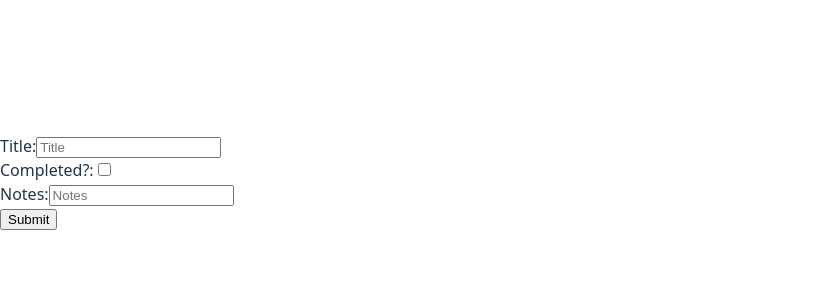
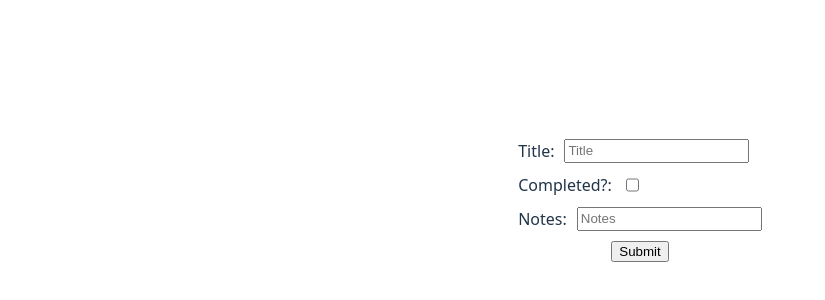
Before and after one commit to irickc/csci-380-final-project, a React (Vite) app: page /posts/create in a window 1280 px wide. Shown: the part 218-518 px from the top of the page, without its empty margins (0-825 px from the left). Built offline with nearby package versions, Linux system fonts and the light colour scheme.

Commit message:
finish phase 1

```diff
--- a/package.json
+++ b/package.json
@@ -10,6 +10,8 @@
     "preview": "vite preview"
   },
   "dependencies": {
+    "@hapi/hapi": "^21.4.0",
+    "axios": "^1.8.4",
     "react": "^19.0.0",
     "react-dom": "^19.0.0",
     "react-router": "^7.5.1"
--- a/src/home/Home.css
+++ b/src/home/Home.css
@@ -7,3 +7,66 @@
     width: 100vw;
     gap: 10px;
 }
+
+.task-container {
+    display: flex;
+    flex-direction: column;
+    align-items: center;
+    justify-content: center;
+    padding: 10px;
+}
+
+.list-container {
+    display: flex;
+    flex-direction: column;
+    align-items: center;
+    justify-content: center;
+    padding: 10px;
+    width: 100vw;
+}
+
+.task-card {
+    display: flex;
+    align-items: center;
+    flex-direction: column;
+    padding: 20px;
+    border: 1px solid white;
+    border-radius: 8px;
+    background-color: #313131;
+    width: 20%;
+}
+
+.task-header {
+    display: flex;
+    flex-direction: row;
+    align-items: center;
+    gap: 20px;
+    cursor: pointer;
+}
+
+.form-container {
+    display: flex;
+    flex-direction: column;
+    align-items: center;
+    justify-content: center;
+    padding: 10px;
+    height: 100vh;
+}
+
+.task-form {
+    display: flex;
+    flex-direction: column;
+    place-items: center;
+    gap: 10px;
+}
+
+.form-row {
+    display: flex;
+    flex-direction: row;
+    gap: 10px;
+    align-self: start;
+}
+
+ul {
+    list-style-type: none;
+}
--- a/src/home/Home.tsx
+++ b/src/home/Home.tsx
@@ -4,9 +4,8 @@ import './Home.css';
 export default function Home() {
     return (
         <div className="home">
-            <Link to='/posts/1'>Post 1</Link>
             <Link to='/posts/create'>New Post</Link>
-            <Link to='/posts/edit'>Edit Post</Link>
+            <Link to='/posts/create/submit-assignment3'>Edit Post</Link>
             <Link to='posts/list'>Post List</Link>
         </div>
     )
--- a/src/index.css
+++ b/src/index.css
@@ -22,37 +22,10 @@ a:hover {
   color: #535bf2;
 }
 
-body {
-  margin: 0;
-  display: flex;
-  place-items: center;
-  min-width: 320px;
-  min-height: 100vh;
-}
-
 h1 {
   font-size: 3.2em;
   line-height: 1.1;
 }
-
-/* button {
-  border-radius: 8px;
-  border: 1px solid transparent;
-  padding: 0.6em 1.2em;
-  font-size: 1em;
-  font-weight: 500;
-  font-family: inherit;
-  background-color: #1a1a1a;
-  cursor: pointer;
-  transition: border-color 0.25s;
-}
-button:hover {
-  border-color: #646cff;
-}
-button:focus,
-button:focus-visible {
-  outline: 4px auto -webkit-focus-ring-color;
-} */
 
 @media (prefers-color-scheme: light) {
   :root {
--- a/src/main.tsx
+++ b/src/main.tsx
@@ -13,9 +13,8 @@ ReactDOM.createRoot(root!).render(
         <Routes>
             <Route path='/' element={<Home />} />
             <Route path='posts'>
-                <Route path=':id' element={<PostDetail />} />
-                <Route path='create' element={<PostForm />} />
-                <Route path='edit/:id' element={<PostForm />} />
+                <Route path=':title' element={<PostDetail />} />
+                <Route path='create/:taskTitle?' element={<PostForm />} />
                 <Route path='list' element={<PostList />} />
             </Route>
         </Routes>
--- a/src/posts/postDetail.tsx
+++ b/src/posts/postDetail.tsx
@@ -1,27 +1,45 @@
-import {useState} from 'react';
+import { useEffect, useState } from 'react';
+import { useParams, Link, useNavigate } from 'react-router';
+import type { Task } from './taskType';
+import axios from 'axios';
 
 export default function PostDetail(props: {
-    post: {
-        id: number,
-        title: string,
-        note: string,
-        completed: boolean,
-    }
+    task?: Task
 }) {
-    const [completed, setCompleted] = useState(props.post.completed);
+    const navigate = useNavigate();
+    const { title } = useParams();
+    const [task, setTask] = useState<Task>(undefined);
 
-    function toggleCompleted() {
-        setCompleted(!completed);
+    async function fetchTask(title: string) {
+        const task = await axios.get(`http://localhost:3000/todo/${title}`).then(response => response.data);
 
-        // update completion on the server
-        // roll back if it fails?
+        setTask(task);
     }
 
+    function viewTask() {
+        navigate(`/posts/${task?.title}`);
+    }
+
+    useEffect(() => {
+        if (props.task) {
+            setTask(props.task);
+        } else if (title) {
+            fetchTask(title);
+        }
+
+        console.log(task);
+    }, []);
+
     return (
-        <div className="post-container">
-            <h2 className="post-title">Title</h2>
-            <p className="post-note">Notes</p>
-            <button type="button" onClick={toggleCompleted}></button>
+        <div className="task-container">
+            <div className="task-card">
+                <div className="task-header">
+                    <h2 className="task-title" onClick={viewTask}>{task?.title}</h2>
+                    <Link className="edit-link" to={`/posts/create/${task?.title}`}>Edit</Link>
+                </div>
+                <p>{task?.notes}</p>
+                <p>{task?.completed ? "Completed" : "Not Completed"}</p>
+            </div>
         </div>
     );
 }
--- a/src/posts/postForm.tsx
+++ b/src/posts/postForm.tsx
@@ -1,34 +1,45 @@
 import { useState } from "react";
+import axios from 'axios';
+import { useParams, useNavigate } from "react-router";
+import type { Task } from './taskType';
 
-export default function PostForm(props: {
-    post: {
-        id: number,
-        title: string,
-        completed: boolean,
-        notes: string
-    }
-}) {
+export default function PostForm() {
+    const navigate = useNavigate();
+    const { taskTitle } = useParams();
     const [title, setTitle] = useState("");
     const [completed, setCompleted] = useState(false);
     const [notes, setNotes] = useState("");
 
-    // set inital values if post exists
-    if (props.post) {
-        setTitle(props.post.title);
-        setCompleted(props.post.completed);
-        setNotes(props.post.notes);
+    function submitForm() {
+        if (taskTitle) {
+            // edit the task on the server
+            const newTask: Task = {
+                title: title,
+                completed: completed,
+                notes: notes
             }
 
-    function submitForm() {
-        console.log("Submitting");
-        // validate input
-        if (props.post) {
+            axios.put(`http://localhost:3000/todo/${taskTitle}`, newTask).then((response) => {
+                console.log(response);
+            }).catch(e => {
+                console.error(`Failed to create new post: ${e}`);
+            });
+        } else {
             // create a new task on the server
-            return;
-        } else {
-            // edit the task on the server
-            return;
+            const newTask: Task = {
+                title: title,
+                completed: completed,
+                notes: notes
             }
+
+            axios.post('http://localhost:3000/todo', newTask).then((response) => {
+                console.log(response);
+            }).catch(e => {
+                console.error(`Failed to create new post: ${e}`);
+            });
+        }
+
+        navigate('/');
     }
 
     function handleTitleChange(event) {
@@ -46,7 +57,8 @@ export default function PostForm(props: {
     }
 
     return (
-        <form className='post-form' action={submitForm}>
+        <div className="form-container">
+            <form className='task-form' action={submitForm}>
                 <div className="form-row">
                     <label htmlFor="title">Title:</label>
                     <input type="text" id="title" name="title" placeholder="Title" onChange={handleTitleChange} required></input>
@@ -61,5 +73,6 @@ export default function PostForm(props: {
                 </div>
                 <input type="submit"></input>
             </form>
+        </div>
     );
 }
--- a/src/posts/postList.tsx
+++ b/src/posts/postList.tsx
@@ -1,32 +1,36 @@
 import { useEffect, useState } from 'react';
+import type { Task } from './taskType';
+import axios from 'axios';
+import PostDetail from './postDetail';
 
-export default function PostList(props: {
-    post: {
-        id: number,
-        title: string,
-        note: string,
-        completed: boolean,
-    }
-}) {
-    const [posts, setPosts] = useState([]);
-    let postElements = [];
+export default function PostList() {
+    const [tasks, setTasks] = useState<Task[]>([]);
 
-    function fetchPosts() {
-        // fetch the list of posts
-        // setPosts
+    async function fetchTasks() {
+        // fetch the list of tasks
+        const tasks: Task[] = await axios.get('http://localhost:3000/todo').then(response => response.data);
+
+        // setTasks
+        setTasks(tasks);
     }
 
     useEffect(() => {
-        fetchPosts();
+        fetchTasks();
+    }, []);
 
-        // create the post elements (PostDetail components)
+    const taskElements = tasks.map(task => {
+        return (
+            <li className="task-li" key={task!.id}>
+                <PostDetail task={task} />
+            </li>
+        );
     });
 
+    console.log(taskElements);
+
     return (
-        <div className="posts-list">
-            <ul>
-                {postElements}
-            </ul>
-        </div>
+        <ul className='listContainer'>
+            {taskElements}
+        </ul>
     );
 }
--- /dev/null
+++ b/src/posts/taskType.ts
@@ -0,0 +1,6 @@
+export type Task = {
+    id?: number,
+    title: string,
+    completed: boolean,
+    notes: string
+} | undefined;
```
Also changed, not shown: 2 other files (tests, documents, lock files or other folders). Lines whose indentation alone changed are shown as unchanged.
